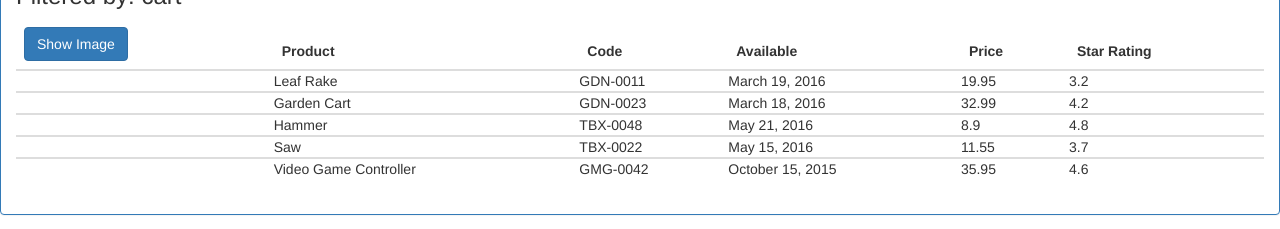
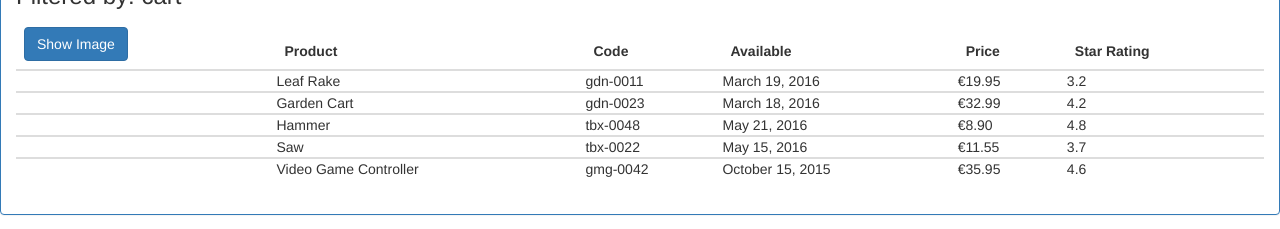
Before and after one commit to YoneMoreno/LearningAngular, an Angular app in the folder APM/: page / in a window 1280 px wide. Shown: the part 204-433 px from the top of the page. Built offline with nearby package versions, Linux system fonts and the light colour scheme.

Commit message:
transforming data with pipes, convert codes to lowercsse and insert currency symbol in price

```diff
--- a/APM/src/app/products/product-list.component.html
+++ b/APM/src/app/products/product-list.component.html
@@ -43,9 +43,9 @@
                [style.margin.px]="imageMargin">
         </td>
         <td>{{product.productName}}</td>
-        <td>{{product.productCode}}</td>
+        <td>{{product.productCode | lowercase}}</td>
         <td>{{product.releaseDate}}</td>
-        <td>{{product.price}}</td>
+        <td>{{product.price | currency:'EUR':true:'1.2-2'}}</td>
         <td>{{product.starRating}}</td>
         </tbody>
       </table>
```
